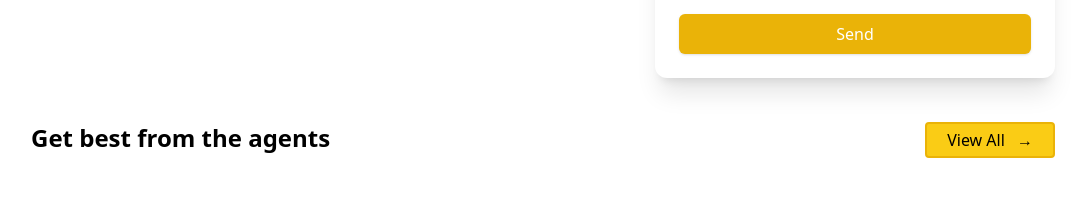
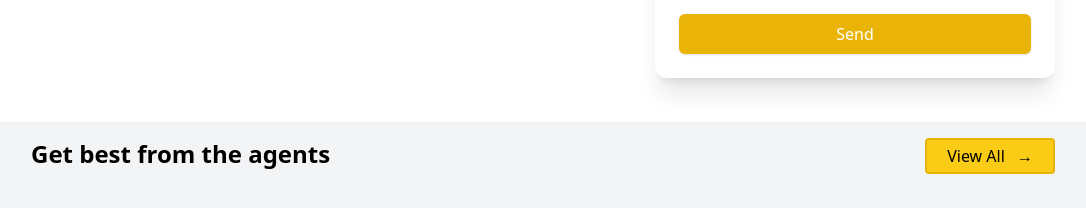
Before and after one commit to bhatta09/Room-Rental-System, a React (Vite) app: page / in a window 1280 px wide. Shown: the part 2333-2541 px from the top of the page, without its empty margins (97-1183 px from the left). Built offline with nearby package versions, Linux system fonts and the light colour scheme; grey boxes are pictures that could not be loaded.

Commit message:
footerAndAgentSectionUI

```diff
--- a/src/components/Agent.jsx
+++ b/src/components/Agent.jsx
@@ -4,7 +4,7 @@ import AgentCard from "./AgentCard";
 const Agent = () => {
   return (
     <div>
-      <div className="flex flex-row justify-between mx-8 md:mx-32">
+      <div className="flex flex-row justify-between mx-8 md:mx-32 pt-4 ">
         <div>
           <h2 className=" text-xl md:text-2xl font-bold">
             Get best from the agents
--- a/src/components/Footer.jsx
+++ b/src/components/Footer.jsx
@@ -40,7 +40,7 @@ const footerData = [
 
 const Footer = () => {
   return (
-    <div className="mt-4  bg-[#f5f5fe]">
+    <div className="  bg-[#f5f5fe]">
       <div className="flex flex-row gap-56 bg-orange-400 py-12 lg:px-32 ">
         <div>
           <h3 className="text-2xl  font-semibold">
--- a/src/pages/Home.jsx
+++ b/src/pages/Home.jsx
@@ -112,11 +112,11 @@ const Home = () => {
       <section>
         <LetKnow />
       </section>
-      <section>
+      <section className="bg-[#f3f4f6]">
         <Agent />
       </section>
       {/* Why Choose Us Section */}
-      <section className="p-8 bg-gray-100">
+      <section className="p-8 ">
         <h2 className="text-3xl font-semibold text-center mb-8">
           Why Choose Us?
         </h2>
```
